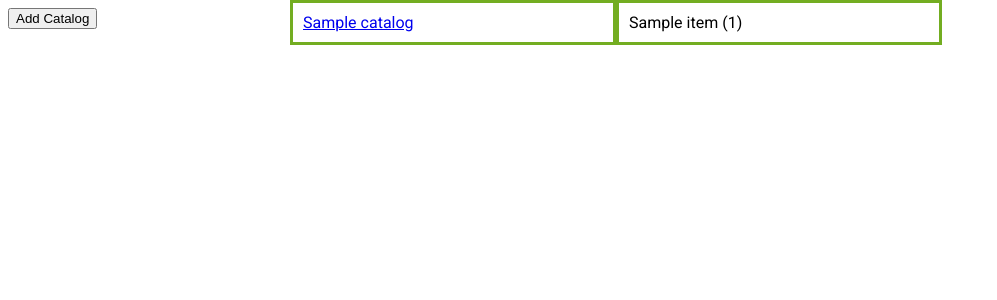
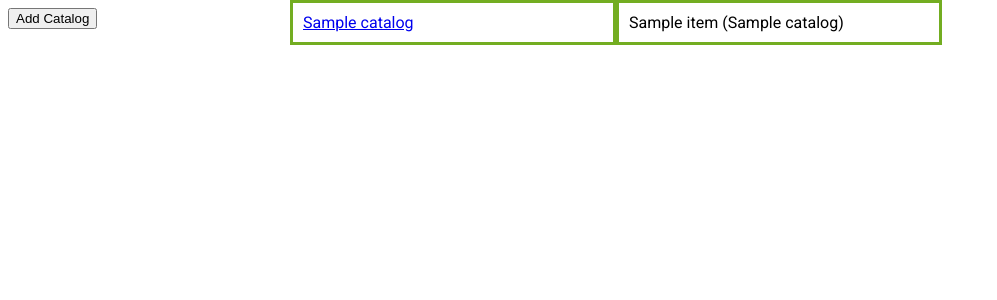
Before and after one commit to ahmad-luqman/catalog, a Flask app: template templates/catalogs.html in a window 1280 px wide. Shown: the top 300 px of the page, without its empty margins (0-997 px from the left). Run offline with Flask 2, Linux system fonts and the light colour scheme; the template is opened without the code that fills it: most values are stand-ins (such as "Sample title", 1, 10 or a date in 2020).

Commit message:
Add support to print catalog name along with item name

```diff
--- a/application.py
+++ b/application.py
@@ -18,8 +18,9 @@ session = DBSession()
 @app.route('/catalog/')
 def showCatalogs():
     catalogs = session.query(Catalog).order_by(asc(Catalog.name))
-    items = session.query(Item).order_by(desc(Item.inserted)).all()
-    return render_template('catalogs.html', catalogs = catalogs, items = items)
+    #items = session.query(Item).order_by(desc(Item.inserted)).all()
+    items_with_catalog = session.query(Item,Catalog).join(Catalog).order_by(desc(Item.inserted)).limit(9).all()
+    return render_template('catalogs.html', catalogs = catalogs, items_with_catalog = items_with_catalog)
 
 #Show a catalog
 @app.route('/catalog/<int:cat_id>/')
@@ -28,6 +29,8 @@ def showCatalog(cat_id):
     catalog = session.query(Catalog).filter_by(id=cat_id).one()
     items = session.query(Item).filter_by(cat_id = cat_id).all()
     return render_template('items.html', items = items, catalog = catalog)
+
+
 
 @app.route('/catalog/new/', methods=['GET','POST'])
 def newCatalog():
--- a/templates/catalogs.html
+++ b/templates/catalogs.html
@@ -23,8 +23,8 @@
         {% endfor %}
     </div>
     <div id="itemsforcatalogsdiv">
-        {% for item in items %}
-        {{item.title}} ({{item.cat_id}})<br>
+        {% for item_with_catalog in items_with_catalog %}
+        {{item_with_catalog.Item.title}} ({{item_with_catalog.Catalog.name}})<br>
         {% endfor %}
     </div>
 </div>
```
